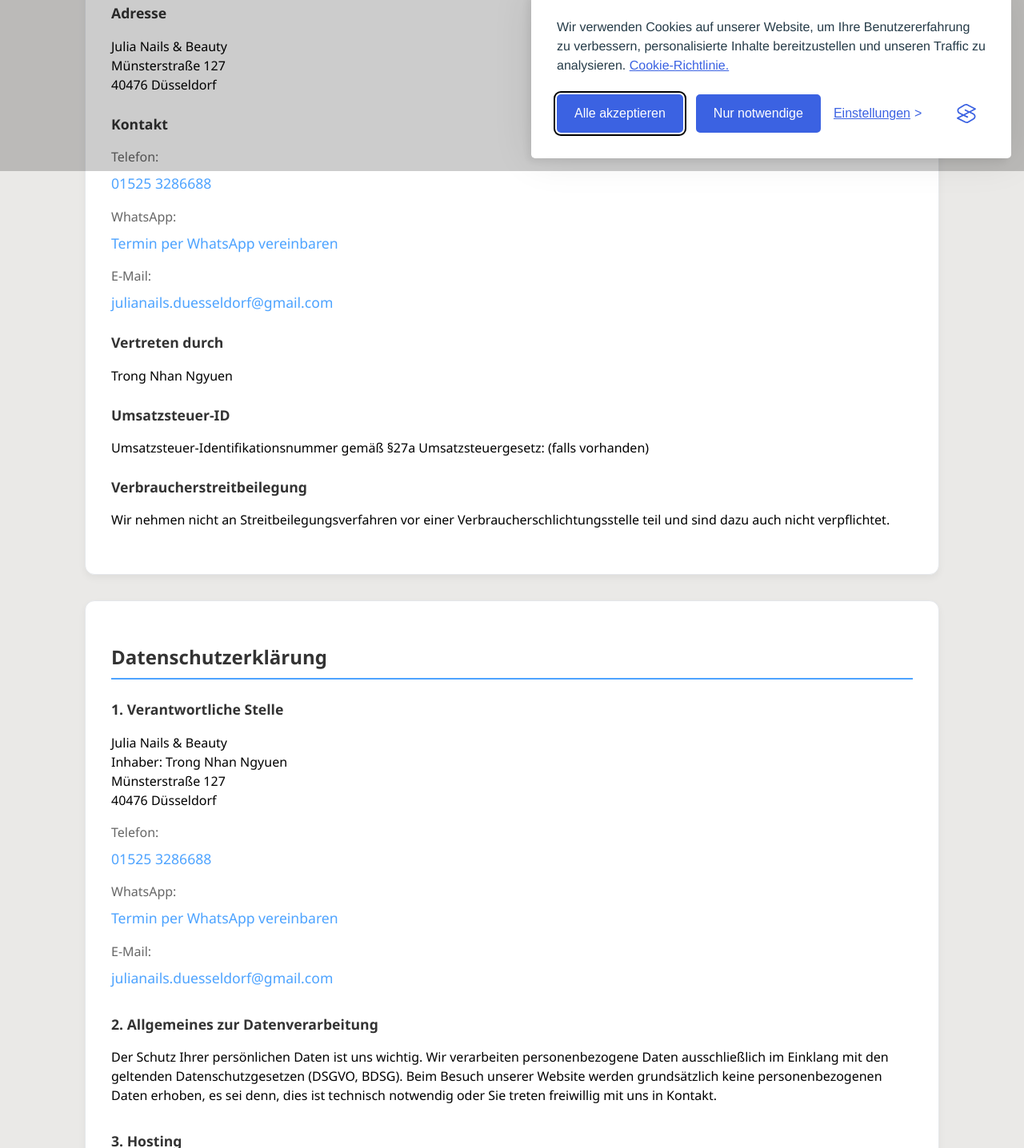
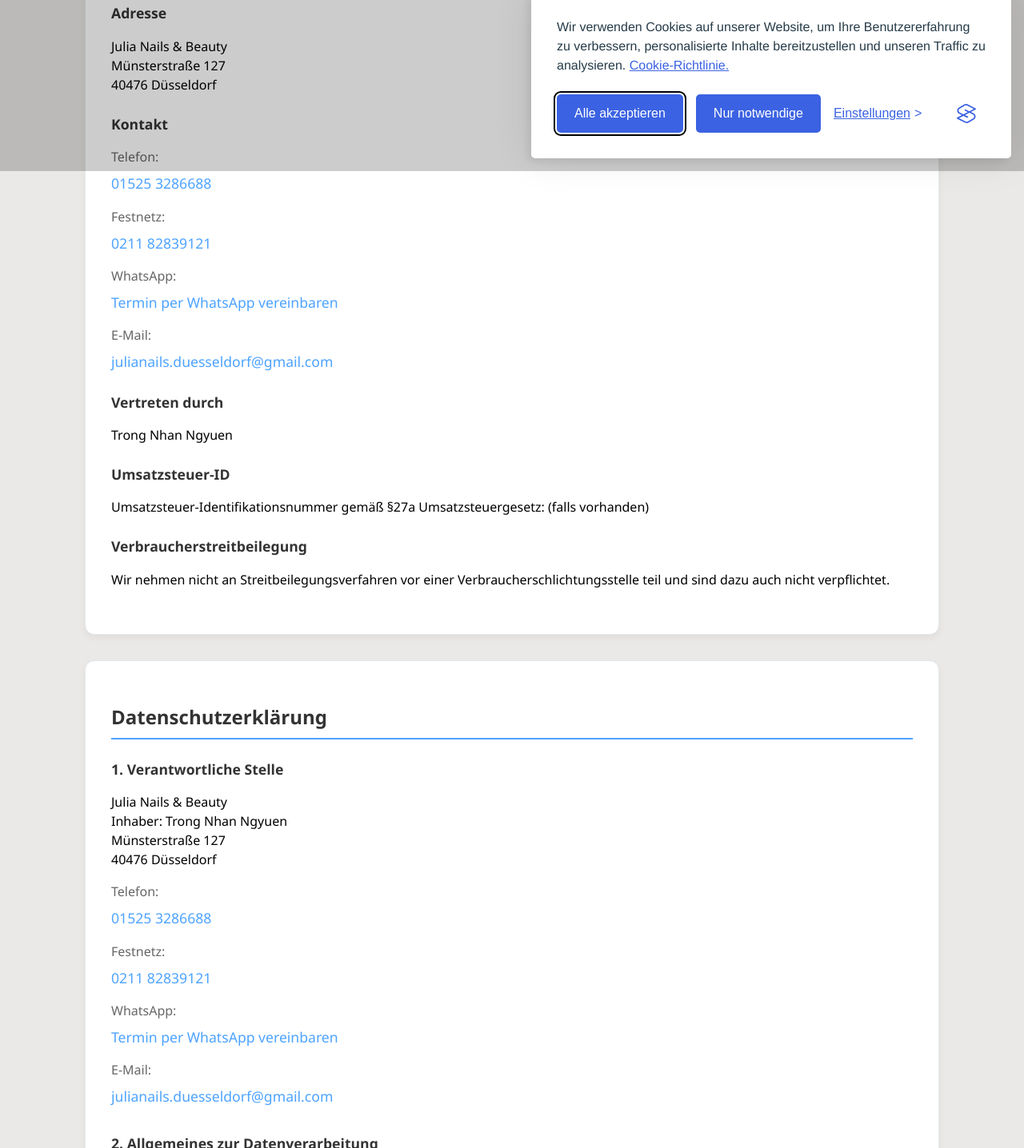
Before and after one commit to d-eversmann/juliaNailsDuesseldorf, a website: page impressum.html in a window 1280 px wide. Shown: the part 586-2022 px from the top of the page at 80% size. Drawn offline with Linux system fonts and the light colour scheme.

Commit message:
Add landline contact number

```diff
--- a/impressum.html
+++ b/impressum.html
@@ -39,6 +39,10 @@
                         <a href="tel:015253286688" class="contact-link">01525 3286688</a>
                     </p>
                     <p class="contact-item">
+                        <span class="contact-label">Festnetz:</span>
+                        <a href="tel:021182839121" class="contact-link">0211 82839121</a>
+                    </p>
+                    <p class="contact-item">
                         <span class="contact-label">WhatsApp:</span>
                         <a href="https://wa.me/4915253286688" class="contact-link">Termin per WhatsApp vereinbaren</a>
                     </p>
@@ -74,6 +78,10 @@
                     <p class="contact-item">
                         <span class="contact-label">Telefon:</span>
                         <a href="tel:015253286688" class="contact-link">01525 3286688</a>
+                    </p>
+                    <p class="contact-item">
+                        <span class="contact-label">Festnetz:</span>
+                        <a href="tel:021182839121" class="contact-link">0211 82839121</a>
                     </p>
                     <p class="contact-item">
                         <span class="contact-label">WhatsApp:</span>
```
Also changed, not shown: Preisliste.html (+1 -0 lines), index.html (+4 -0 lines).
